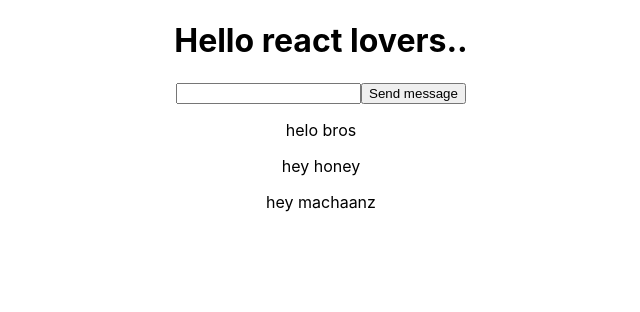
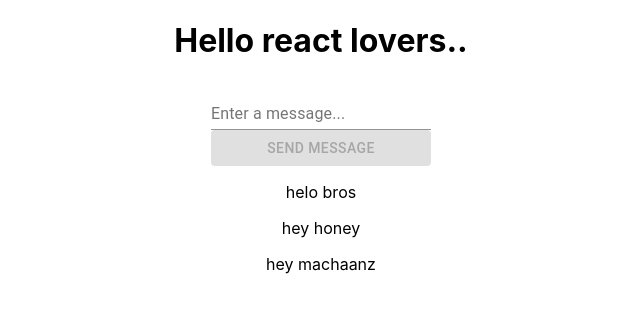
Before and after one commit to nabeel130/facebook-messenger-cloneApp, a React (Create React App) app: page / in a window 1280 px wide. Shown: the top 312 px of the page, without its empty margins (319-959 px from the left). Built offline with nearby package versions, Linux system fonts and the light colour scheme.

Commit message:
Set up material-UI & make attractive

```diff
--- a/package.json
+++ b/package.json
@@ -3,6 +3,7 @@
   "version": "0.1.0",
   "private": true,
   "dependencies": {
+    "@material-ui/core": "^4.11.0",
     "@testing-library/jest-dom": "^4.2.4",
     "@testing-library/react": "^9.5.0",
     "@testing-library/user-event": "^7.2.1",
--- a/src/App.js
+++ b/src/App.js
@@ -1,4 +1,5 @@
 import React , {useState} from 'react';
+import { Button , FormControl , InputLabel , Input} from '@material-ui/core';
 import './App.css';
 
 function App() {
@@ -20,8 +21,11 @@
     <div className="App">
       <h1>Hello react lovers..</h1>
       <form>
-          <input value={input} onChange={event => setInput(event.target.value)}/>
-          <button type='submit' onClick={sendMessage}>Send message</button>
+       <FormControl>
+         <InputLabel >Enter a message...</InputLabel>
+         <Input  value={input} onChange={event => setInput(event.target.value)}/>
+         <Button disabled={!input} variant="contained" color="primary" type='submit' onClick={sendMessage}>Send message</Button>
+       </FormControl>
       </form>
 
       {messages.map(message => (
```
Also changed, not shown: 1 other file (tests, documents, lock files or other folders).
